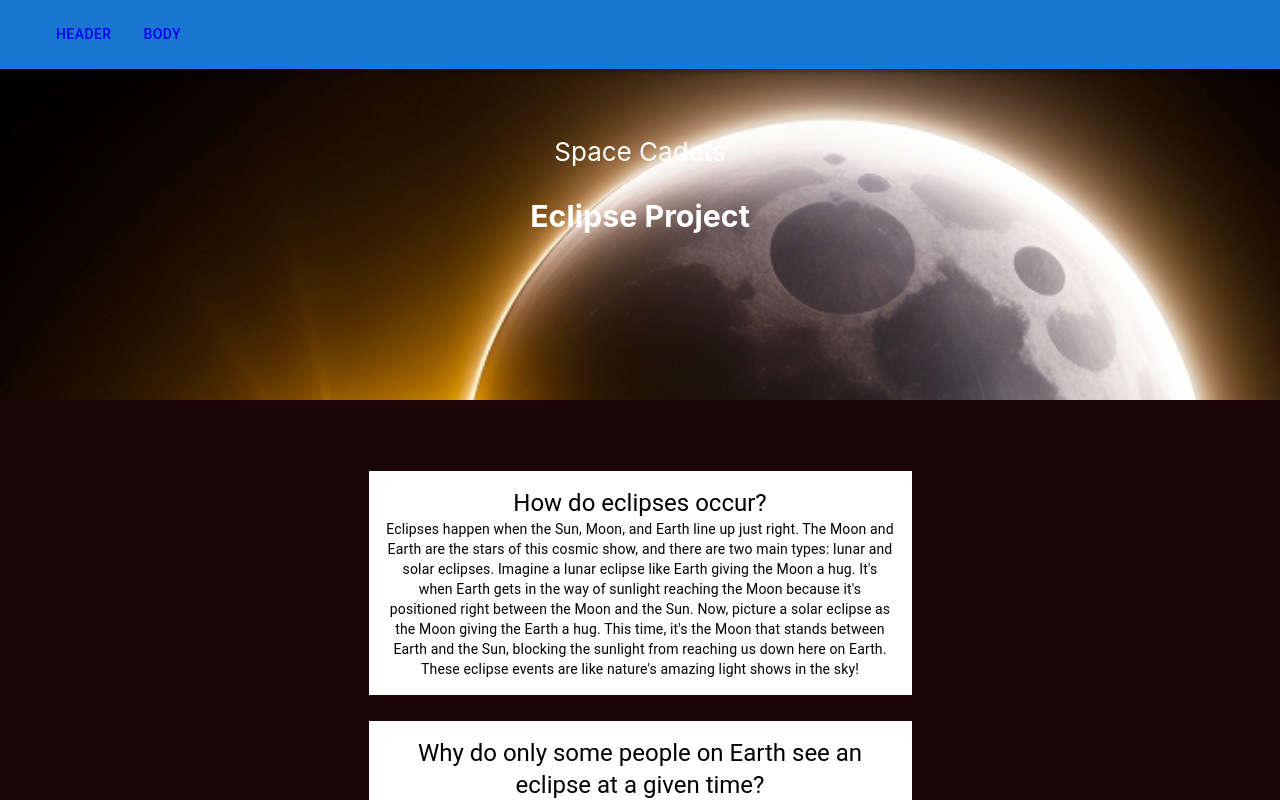
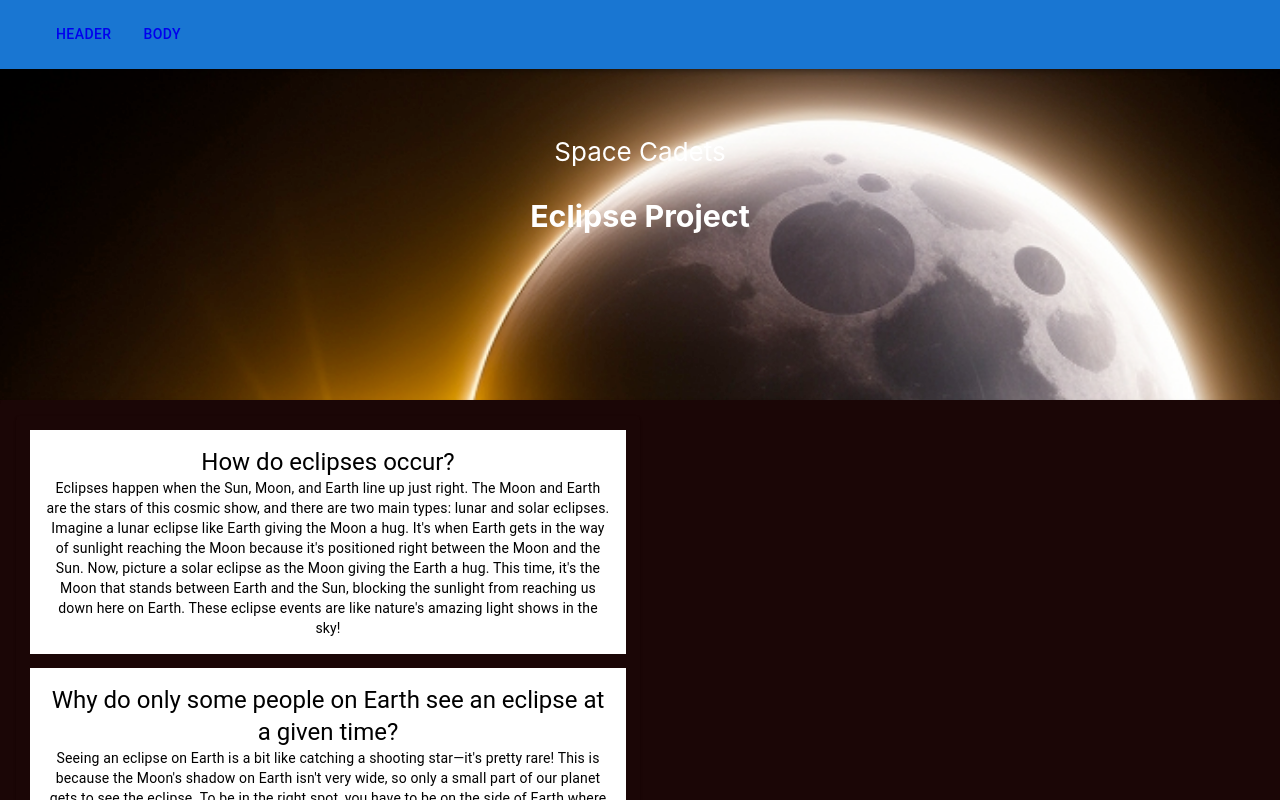
Before and after one commit to AlissonRoss/eclipse-NASA-challenge-2023, a React (Create React App) app: page / in a window 1280 px wide. Shown: the top 800 px of the page. Built offline with nearby package versions, Linux system fonts and the light colour scheme.

Commit message:
Attempting to round corners (not succesful)

```diff
--- a/src/Components/Body/index.js
+++ b/src/Components/Body/index.js
@@ -1,8 +1,23 @@
 import BasicCard from '../Card1'
+import Stack from '@mui/material/Stack';
+import Paper from '@mui/material/Paper';
+import { styled } from '@mui/material/styles';
+
 export default function NavBar() {
     return (
-        <div className="App-body" style={{padding: 45}}>
-        <BasicCard/>
+        <div className="App-body">
+        <Stack direction="row" spacing={2}>
+            <DemoPaper>
+                <BasicCard/>
+            </DemoPaper>
+        </Stack>
         </div>
     );
 }
+
+const DemoPaper = styled(Paper)(({ theme }) => ({
+    padding: theme.spacing(2),
+    ...theme.typography.body2,
+    textAlign: 'center',
+    backgroundColor: 'transparent'
+  }));
```
